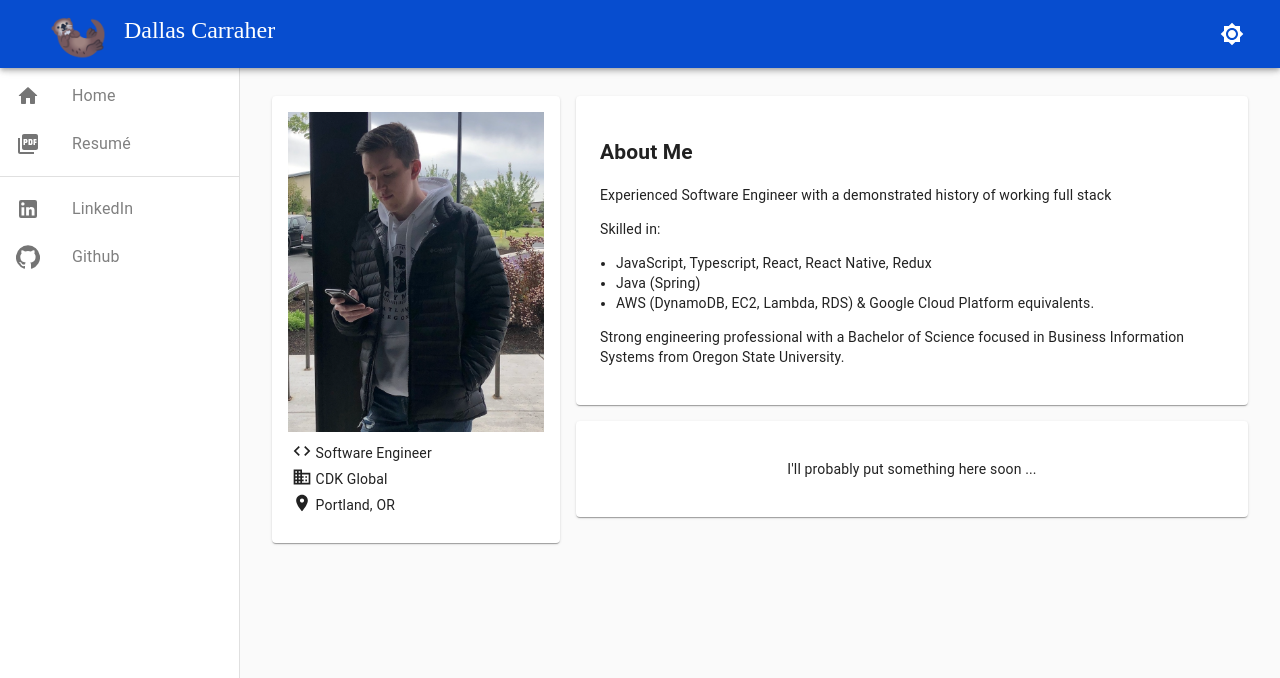
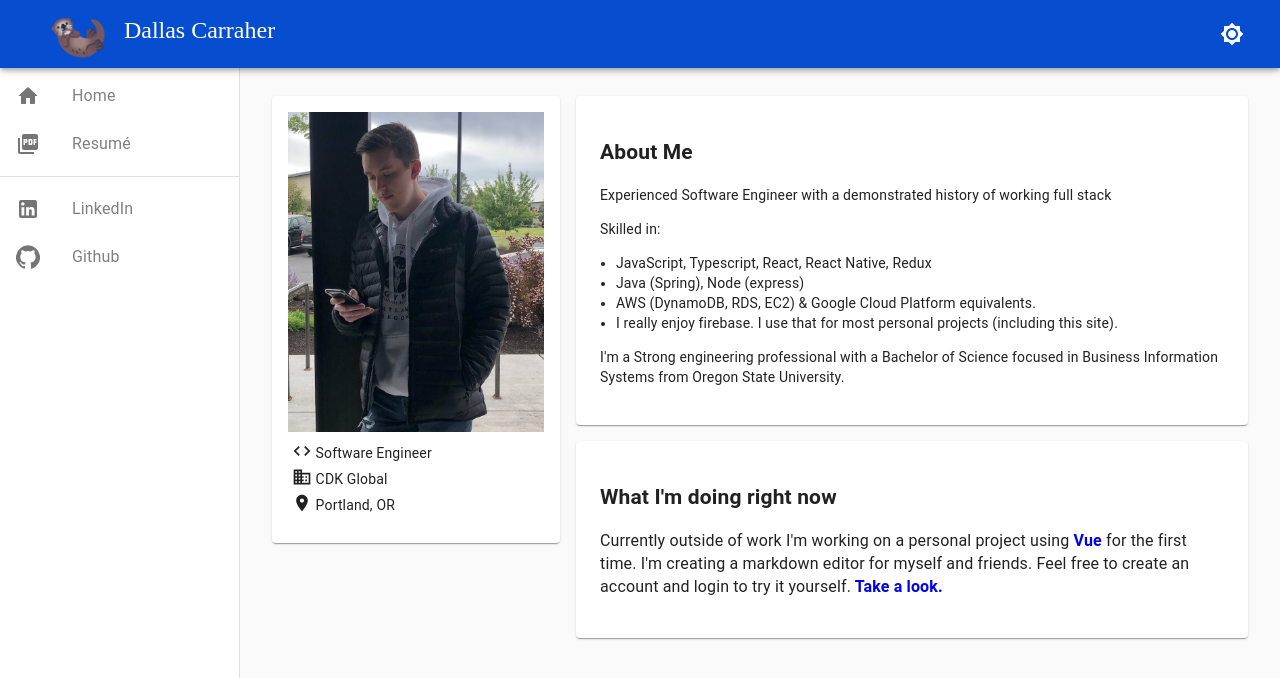
Before and after one commit to DallasCarraher/dallascarraher.dev, a React (Create React App) app: page / in a window 1280 px wide. Shown: the top 678 px of the page. Built offline with nearby package versions, Linux system fonts and the light colour scheme; the HTML template or start-up script is replaced by a standard one.

Commit message:
september updates

```diff
--- a/src/components/Home/AboutMe/AboutMe.js
+++ b/src/components/Home/AboutMe/AboutMe.js
@@ -12,15 +12,16 @@ export default function AboutMe() {
       <p>Skilled in: </p>
       <ul>
         <li> JavaScript, Typescript, React, React Native, Redux </li>
-        <li> Java (Spring) </li>
+        <li> Java (Spring), Node (express) </li>
+        <li> AWS (DynamoDB, RDS, EC2) & Google Cloud Platform equivalents.</li>
         <li>
-          {" "}
-          AWS (DynamoDB, EC2, Lambda, RDS) & Google Cloud Platform equivalents.
+          I really enjoy firebase. I use that for most personal projects
+          (including this site).
         </li>
       </ul>
       <p>
-        Strong engineering professional with a Bachelor of Science focused in
-        Business Information Systems from Oregon State University.
+        I'm a Strong engineering professional with a Bachelor of Science focused
+        in Business Information Systems from Oregon State University.
       </p>
     </div>
   );
--- a/src/components/Home/Home.js
+++ b/src/components/Home/Home.js
@@ -38,8 +38,30 @@ export default function Home() {
               <AboutMe />
             </Paper>
             <Paper className={theme === LIGHT ? "paper-light" : "paper-dark"}>
-              <p style={{ textAlign: "center" }}>
-                I'll probably put something here soon ...
+              <h2>What I'm doing right now</h2>
+              <p style={{ textAlign: "left", fontSize: "16px" }}>
+                Currently outside of work I'm working on a personal project
+                using{" "}
+                <a
+                  href="https://vuejs.org/"
+                  target="_blank"
+                  rel="noopener noreferrer"
+                  style={{ fontWeight: "bold", textDecoration: "none" }}
+                >
+                  Vue
+                </a>{" "}
+                for the first time. I'm creating a markdown editor for myself
+                and friends. Feel free to create an account and login to try it
+                yourself.
+                <a
+                  href="https://dallascarraher.github.io/"
+                  target="_blank"
+                  rel="noopener noreferrer"
+                  style={{ fontWeight: "bold", textDecoration: "none" }}
+                >
+                  {" "}
+                  Take a look.
+                </a>
               </p>
             </Paper>
           </div>
```
